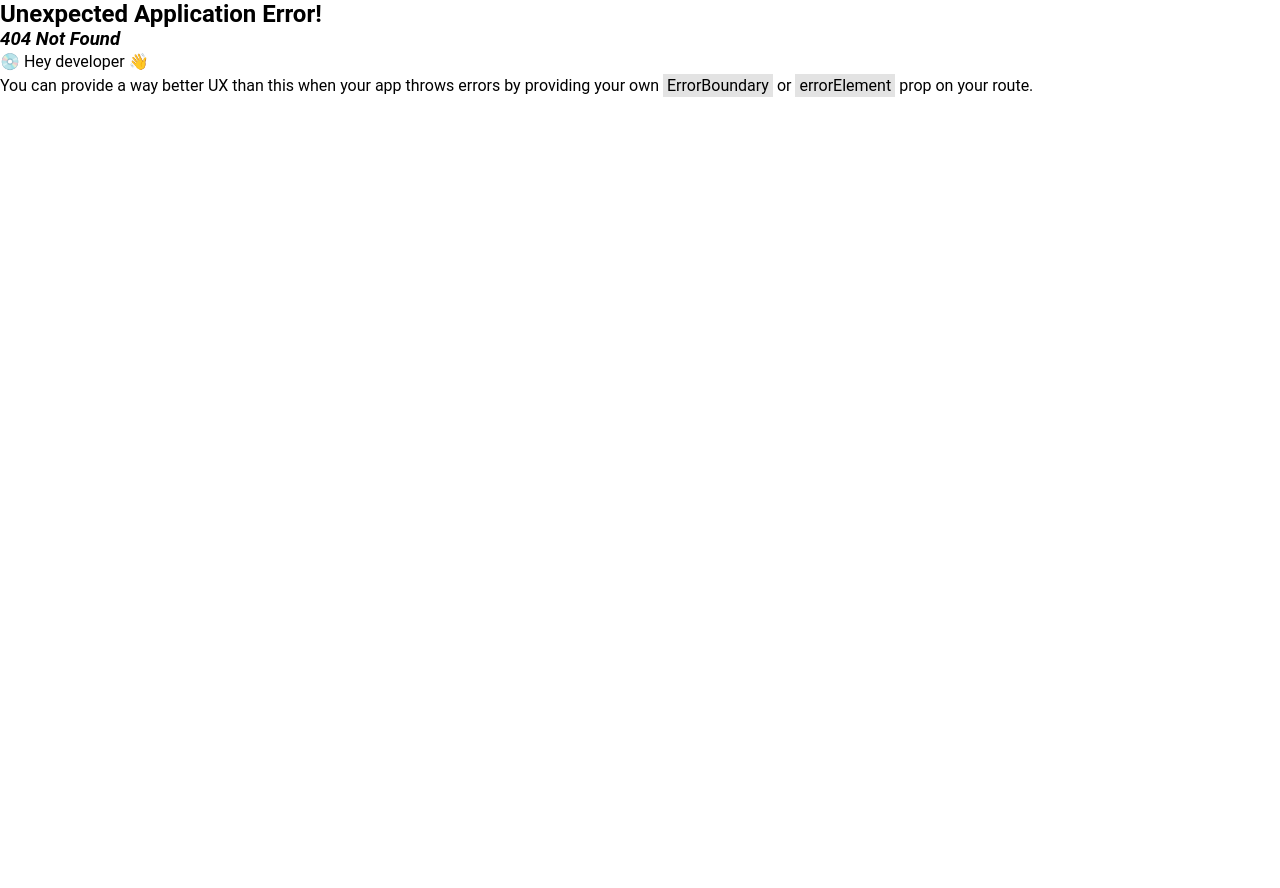
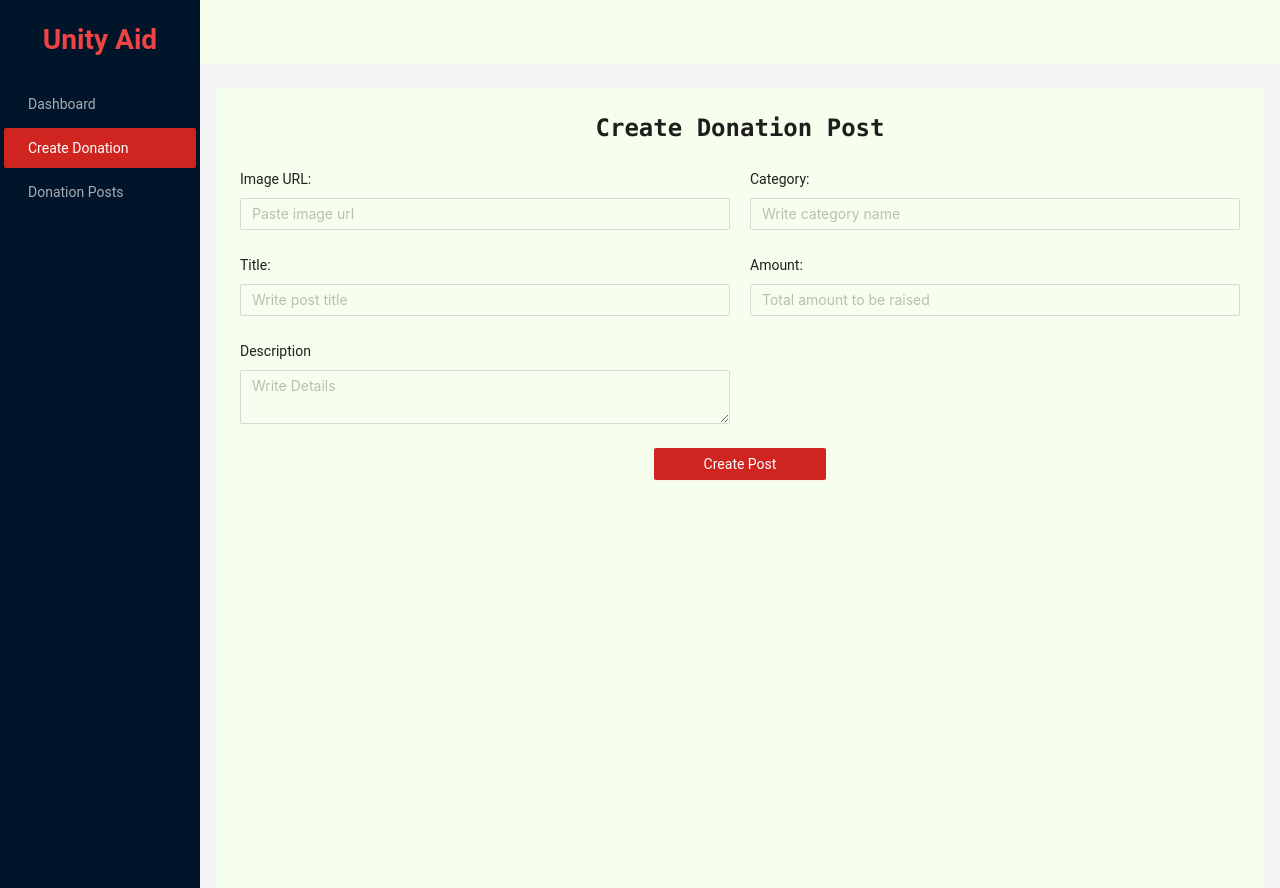
Before and after one commit to Mostakimw/unity-aid-client, a React (Vite) app: page /dashboard/create-donation in a window 1280 px wide. Before the commit this address had no page. Before the commit the page ends 800 px from the top, so only its background shows below. Built offline with nearby package versions, Linux system fonts and the light colour scheme.

Commit message:
create donation post completed

```diff
--- a/package.json
+++ b/package.json
@@ -21,7 +21,8 @@
     "react-responsive": "^10.0.0",
     "react-responsive-carousel": "^3.2.23",
     "react-router-dom": "^6.23.0",
-    "redux-persist": "^6.0.0"
+    "redux-persist": "^6.0.0",
+    "sonner": "^1.4.41"
   },
   "devDependencies": {
     "@types/react": "^18.2.66",
--- a/src/components/layout/DashboardLayout.tsx
+++ /dev/null
@@ -1,11 +0,0 @@
-import Dashboard from "../../pages/dashboard/Dashboard/Dashboard";
-
-const DashboardLayout = () => {
-  return (
-    <>
-      <Dashboard />
-    </>
-  );
-};
-
-export default DashboardLayout;
--- a/src/components/layout/Sider/Sidebar.tsx
+++ b/src/components/layout/Sider/Sidebar.tsx
@@ -1,13 +1,19 @@
 import { Layout, Menu, theme } from "antd";
-import { NavLink, useLocation } from "react-router-dom";
-import DashboardLayout from "../DashboardLayout";
+import { NavLink, Outlet, useLocation } from "react-router-dom";
 
 const { Header, Content, Sider } = Layout;
 
+// ! sidebar menu items
 const items = [
   { label: <NavLink to="/dashboard">Dashboard</NavLink>, key: 1 },
-  { label: <NavLink to="/create-donation">Create Donation</NavLink>, key: 2 },
-  { label: <NavLink to="/all-donation-post">Donation Posts</NavLink>, key: 3 },
+  {
+    label: <NavLink to="/dashboard/create-donation">Create Donation</NavLink>,
+    key: 2,
+  },
+  {
+    label: <NavLink to="/dashboard/donations">Donation Posts</NavLink>,
+    key: 3,
+  },
 ];
 
 const Sidebar = () => {
@@ -15,11 +21,11 @@ const Sidebar = () => {
     token: { colorBgContainer, borderRadiusLG },
   } = theme.useToken();
 
+  // selecting menu item key
   const location = useLocation();
   const selectedKey = items.find(
     (item) => item.label.props.to === location.pathname
   )?.key;
-  console.log(selectedKey);
 
   return (
     <Layout>
@@ -54,7 +60,8 @@ const Sidebar = () => {
               borderRadius: borderRadiusLG,
             }}
           >
-            <DashboardLayout />
+            {/* rendering all dashboard content here */}
+            <Outlet />
           </div>
         </Content>
       </Layout>
--- a/src/components/reusable/form/UAForm.tsx
+++ b/src/components/reusable/form/UAForm.tsx
@@ -13,12 +13,18 @@ type TFormProps = {
 };
 
 const UAForm = ({ children, onSubmit }: TFormProps) => {
+  const methods = useForm();
 
-  const methods = useForm();
+  const submit: SubmitHandler<FieldValues> = (data) => {
+    onSubmit(data);
+    methods.reset();
+  };
 
   return (
     <FormProvider {...methods}>
-      <Form layout="vertical" onFinish={methods.handleSubmit(onSubmit)}>{children}</Form>
+      <Form layout="vertical" onFinish={methods.handleSubmit(submit)}>
+        {children}
+      </Form>
     </FormProvider>
   );
 };
--- a/src/main.tsx
+++ b/src/main.tsx
@@ -7,8 +7,8 @@ import { Provider } from "react-redux";
 import { persistor, store } from "./redux/store.ts";
 import { PersistGate } from "redux-persist/integration/react";
 import { ConfigProvider } from "antd";
-import theme from "./theme/theming.ts"
-
+import theme from "./theme/theming.ts";
+import { Toaster } from "sonner";
 
 ReactDOM.createRoot(document.getElementById("root")!).render(
   <React.StrictMode>
@@ -16,6 +16,7 @@ ReactDOM.createRoot(document.getElementById("root")!).render(
       <Provider store={store}>
         <PersistGate loading={null} persistor={persistor}>
           <RouterProvider router={router} />
+          <Toaster />
         </PersistGate>
       </Provider>
     </ConfigProvider>
--- /dev/null
+++ b/src/pages/dashboard/AllDonationPosts/AllDonationPosts.tsx
@@ -0,0 +1,11 @@
+const AllDonationPosts = () => {
+  return (
+    <div>
+        <h1>
+            This is AllDonationPosts component
+        </h1>
+    </div>
+  );
+};
+
+export default AllDonationPosts;
--- /dev/null
+++ b/src/pages/dashboard/CreateDonationPost/CreateDonationPost.tsx
@@ -0,0 +1,101 @@
+import { Button, Col, Form, Input, Row } from "antd";
+import UAForm from "../../../components/reusable/form/UAForm";
+import UAInput from "../../../components/reusable/form/UAInput";
+import { Controller, FieldValues, SubmitHandler } from "react-hook-form";
+import { useAddDonationPostMutation } from "../../../redux/features/donation/donationApi";
+import { toast } from "sonner";
+
+const CreateDonationPost = () => {
+  const [createPost] = useAddDonationPostMutation(undefined);
+  const onSubmit: SubmitHandler<FieldValues> = async (data) => {
+    const toastId = toast.loading("Creating");
+
+    const postData = {
+      image: data.image,
+      title: data.title,
+      category: data.category,
+      amount: data.amount,
+      description: data.description,
+      timestamp: new Date(),
+      isDeleted: false,
+      totalReceived: 0,
+    };
+
+    try {
+      // creating post data
+      const res = await createPost(postData);
+      if ("data" in res && res.data.error) {
+        toast.success("Post Creation Failed", { id: toastId });
+      }
+      if ("data" in res && res.data.success) {
+        toast.success("Post Created", { id: toastId });
+      }
+    } catch (error) {
+      toast.error("Something went wrong", { id: toastId });
+    }
+  };
+  return (
+    <div>
+      <p className="text-center text-2xl font-semibold font-mono mb-6">
+        Create Donation Post
+      </p>
+      <UAForm onSubmit={onSubmit}>
+        <Row gutter={20}>
+          <Col span={24} md={{ span: 12 }}>
+            <UAInput
+              type="text"
+              label="Image URL:"
+              name="image"
+              placeholder="Paste image url"
+            />
+          </Col>
+          <Col span={24} md={{ span: 12 }}>
+            <UAInput
+              type="text"
+              label="Category:"
+              name="category"
+              placeholder="Write category name"
+            />
+          </Col>
+        </Row>
+        <Row gutter={20}>
+          <Col span={24} md={{ span: 12 }}>
+            <UAInput
+              type="text"
+              label="Title:"
+              name="title"
+              placeholder="Write post title"
+            />
+          </Col>
+          <Col span={24} md={{ span: 12 }}>
+            <UAInput
+              type="number"
+              label="Amount:"
+              name="amount"
+              placeholder="Total amount to be raised"
+            />
+          </Col>
+        </Row>
+        <Row gutter={20}>
+          <Col span={24} md={{ span: 12 }}>
+            <Controller
+              name="description"
+              render={({ field }) => (
+                <Form.Item label="Description">
+                  <Input.TextArea {...field} placeholder="Write Details" />
+                </Form.Item>
+              )}
+            />
+          </Col>
+        </Row>
+        <Row justify="center">
+          <Button type="primary" htmlType="submit">
+            Create Post
+          </Button>
+        </Row>
+      </UAForm>
+    </div>
+  );
+};
+
+export default CreateDonationPost;
--- a/src/redux/features/donation/donationApi.tsx
+++ b/src/redux/features/donation/donationApi.tsx
@@ -10,7 +10,7 @@ const donationApi = baseApi.injectEndpoints({
     }),
     addDonationPost: builder.mutation({
       query: (data) => ({
-        url: "/donations",
+        url: "/donations/create",
         method: "POST",
         body: data,
       }),
--- a/src/routes/routes.tsx
+++ b/src/routes/routes.tsx
@@ -8,13 +8,15 @@ import Homepage from "../pages/Homepage/Homepage";
 import Donation from "../pages/Donation/AllDonation/AllDonation";
 import DonationDetails from "../pages/Donation/DonationDetails/DonationDetails";
 import Dashboard from "../pages/dashboard/Dashboard/Dashboard";
-import DashboardLayout from "../components/layout/DashboardLayout";
 import Sidebar from "../components/layout/Sider/Sidebar";
+import AllDonationPosts from "../pages/dashboard/AllDonationPosts/AllDonationPosts";
+import CreateDonationPost from "../pages/dashboard/CreateDonationPost/CreateDonationPost";
 
 const router = createBrowserRouter([
   {
     path: "/",
     element: <App />,
+    // ! main layout
     children: [
       { index: true, element: <Homepage /> },
       { path: "about", element: <About /> },
@@ -22,10 +24,15 @@ const router = createBrowserRouter([
       { path: "donations/:id", element: <DonationDetails /> },
     ],
   },
+  // ! dashboard
   {
     path: "/dashboard",
     element: <Sidebar />,
-    children: [{ index: true, element: <Dashboard /> }],
+    children: [
+      { index: true, element: <Dashboard /> },
+      { path: "donations", element: <AllDonationPosts /> },
+      { path: "create-donation", element: <CreateDonationPost /> },
+    ],
   },
   {
     path: "/account",
```
Also changed, not shown: 1 other file (tests, documents, lock files or other folders).
